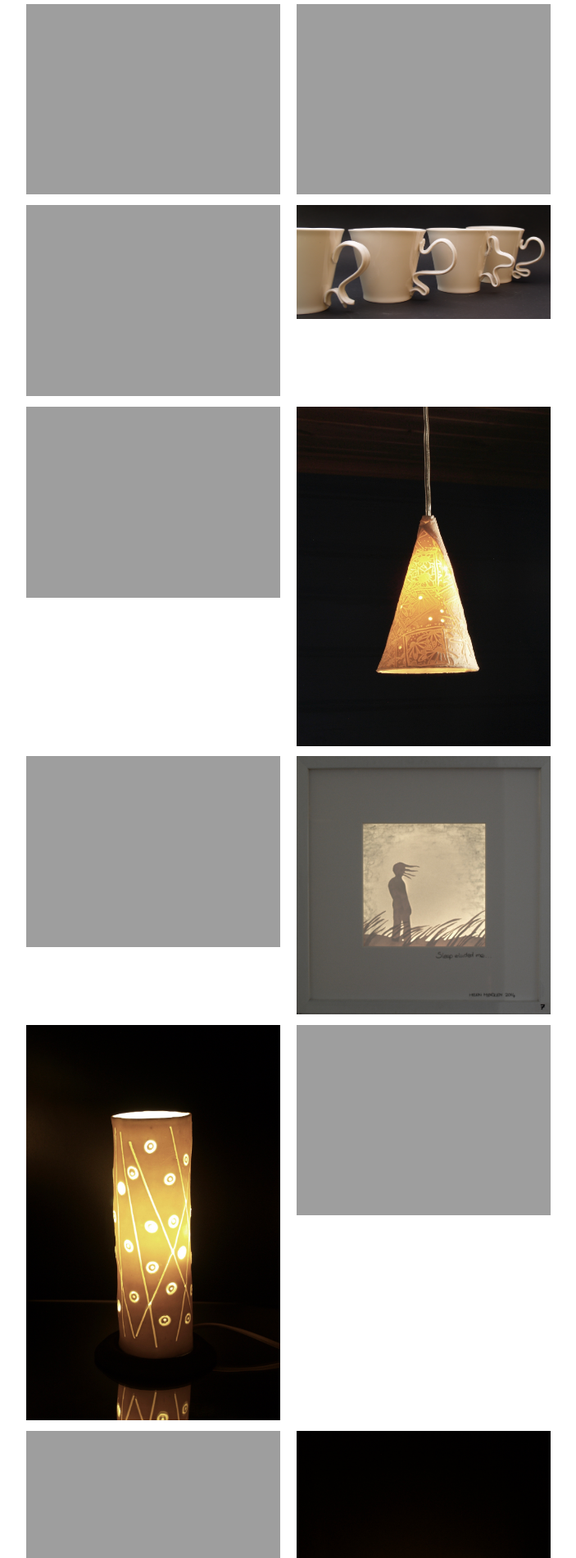
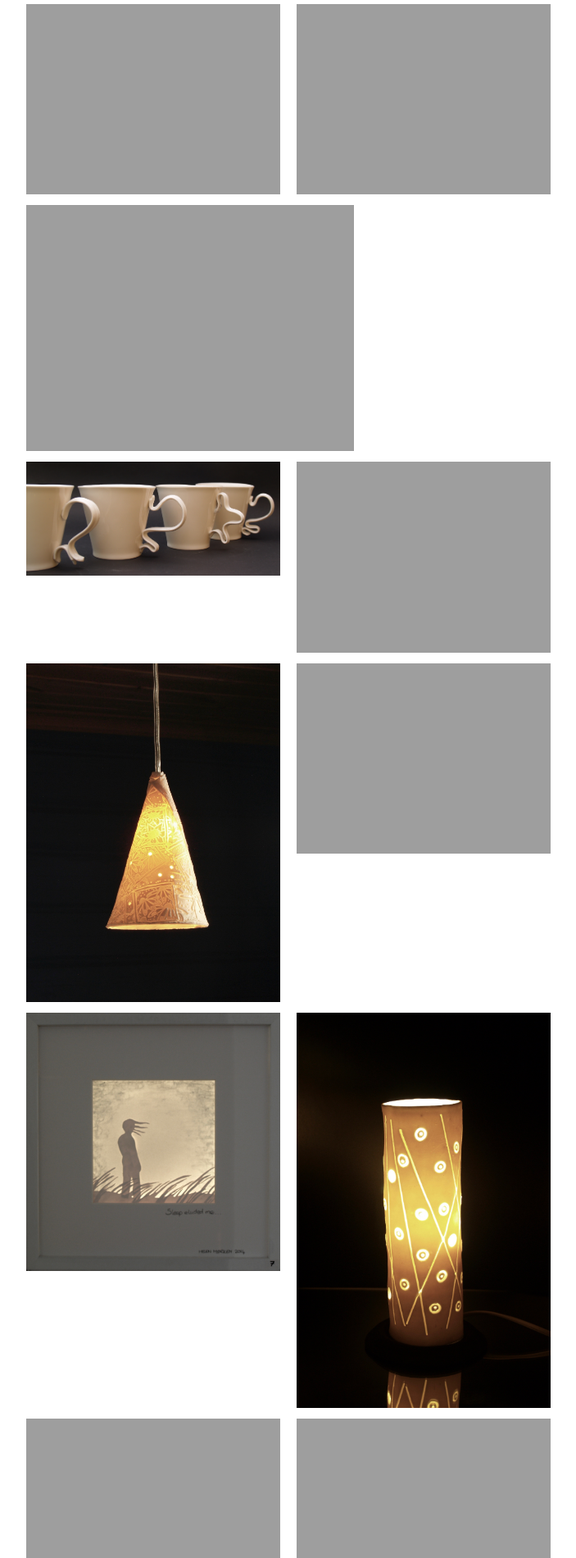
Before and after one commit to rebekkjm/helenmorkenno, a Jekyll site: the page built from index.html, in a window 1280 px wide. Shown: the part 637-2537 px from the top of the page at 82% size, without its empty margins (288-991 px from the left). Built offline with Jekyll 4.4.1, drawn with Linux system fonts in a browser that asks for light colours.

Commit message:
Støtte for forsidebilder i full bredde

```diff
--- a/css/main.css
+++ b/css/main.css
@@ -79,6 +79,10 @@ a {
     margin-right: 3%;
 }
 
+.frontpage-product.fullwidth {
+    width: 100%;
+}
+
 .frontpage-product-link {
     display: block;
     text-decoration: underline;
--- a/index.html
+++ b/index.html
@@ -6,13 +6,29 @@ layout: default
 
     <ul class="clearfix">
         {% assign products = site.products | sort: 'order' %}
+        {% assign count = 1 %}
         {% for product in products %}
-        <li class="frontpage-product {% cycle 'margin', 'nomargin' %}">
-            <a class="frontpage-product-link" href="{{ product.url | prepend: site.github.url }}">
-                <img src="{{ product.image | prepend: "/img/" | prepend: site.github.url }}"/>
-                <p class="frontpage-product-title">{{ product.title }}, {{ product.order }}</p>
-            </a>
-        </li>
+
+            {% if product.fullwidth != true %}
+                {% assign count = count | plus: 1 %}
+                {% assign width = '' %}
+            {% else %}
+                {% assign width = 'fullwidth' %}
+            {% endif %}
+
+            {% assign mod2 = count | modulo: 2 %}
+            {% if mod2 == 0 %}
+                {% assign margin = 'margin' %}
+            {% else %}
+                {% assign margin = '' %}
+            {% endif %}
+
+            <li class="frontpage-product {{ margin }} {{ width }}">
+                <a class="frontpage-product-link" href="{{ product.url | prepend: site.github.url }}">
+                    <img src="{{ product.image | prepend: "/img/" | prepend: site.github.url }}"/>
+                    <p class="frontpage-product-title">{{ product.title }}</p>
+                </a>
+            </li>
         {% endfor %}
     </ul>
 
```
Also changed, not shown: _products/table-globes.md (+1 -0 lines).
